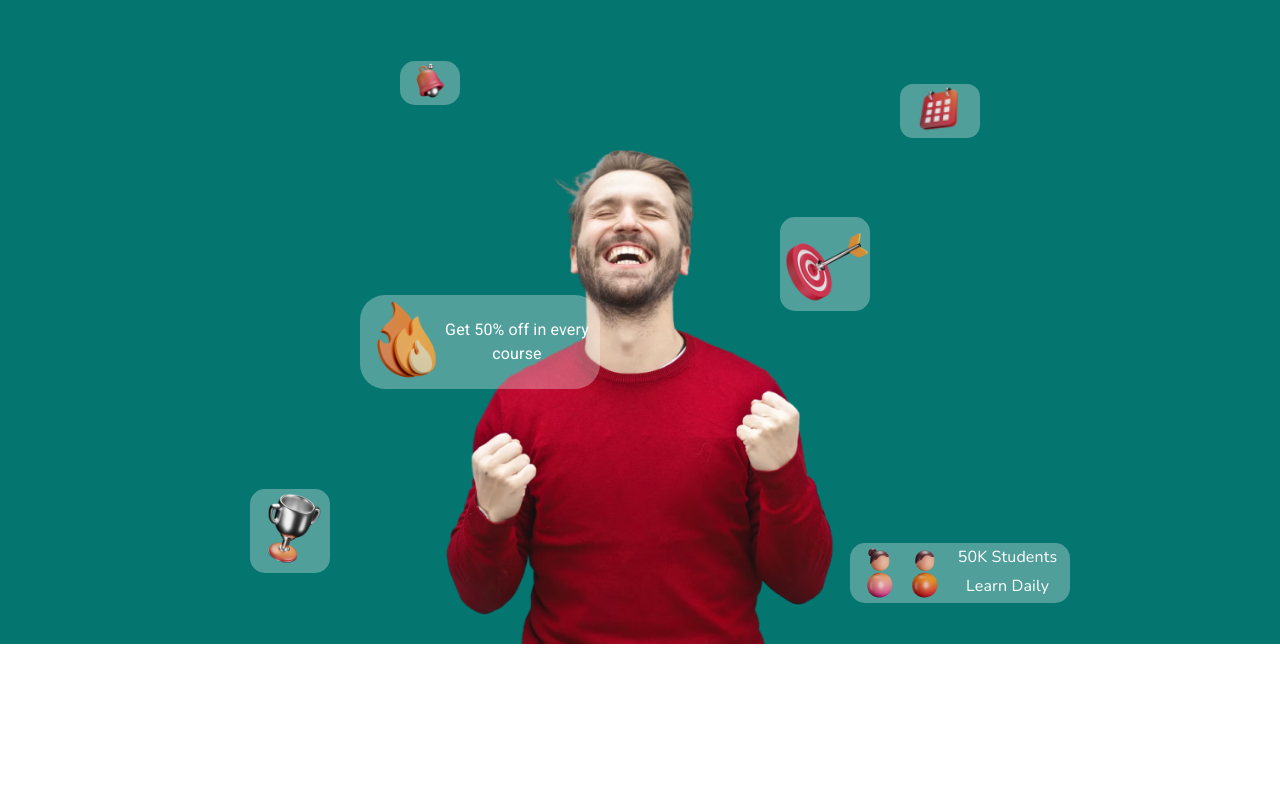
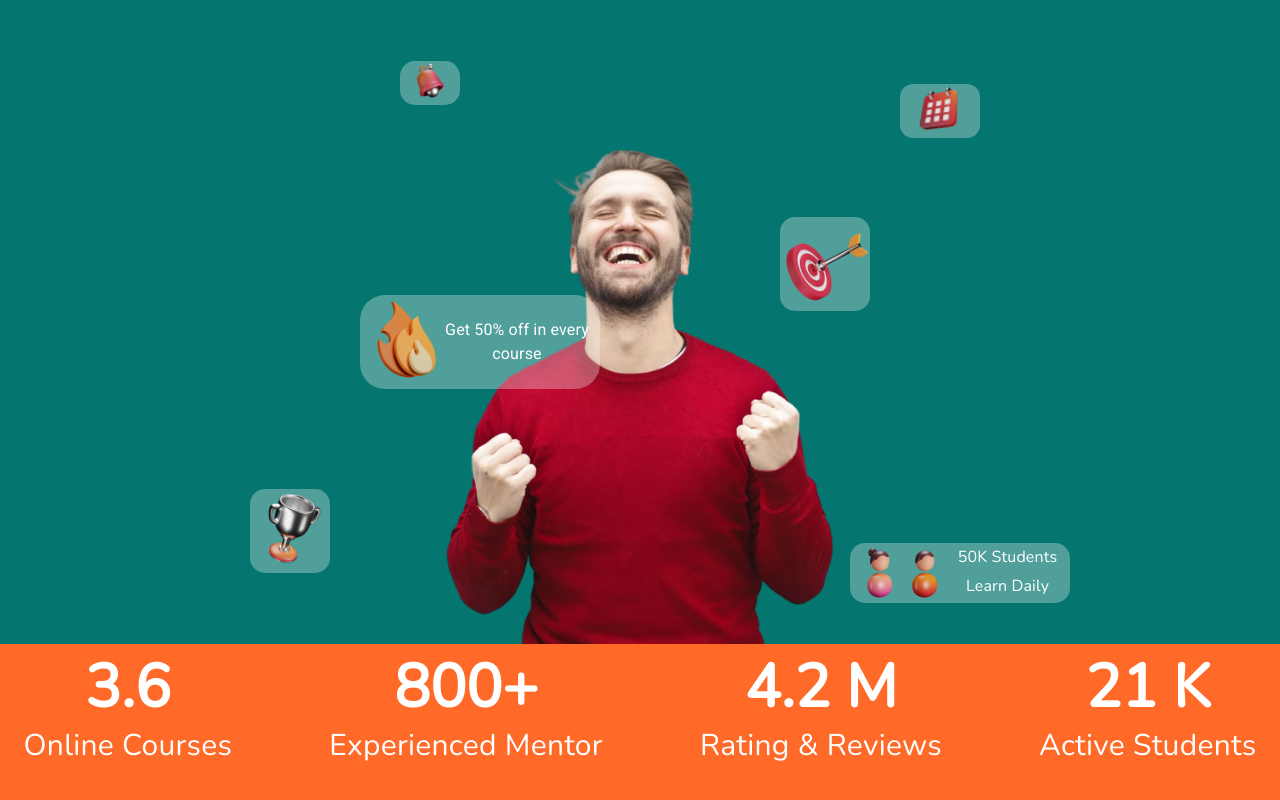
Before and after one commit to aladino24/project-akhir-HMS, a React (Create React App) app: page / in a window 1280 px wide. Shown: the part 466-1266 px from the top of the page. Before the commit the page ends 1110 px from the top, so only its background shows below. Built offline with nearby package versions, Linux system fonts and the light colour scheme.

Commit message:
membuat header bagian  informasi

```diff
--- a/src/pages/landing_page/LandingPage.tsx
+++ b/src/pages/landing_page/LandingPage.tsx
@@ -1,11 +1,13 @@
 import React from 'react'
 import Appbar from './components/appbar/Appbar'
 import Jumbotron from './components/jumbotron/jumbotron'
+import FootHeader from './components/footheader/FootHeader'
 const LandingPage = () => {
   return (
     <React.Fragment>
         <Appbar />
         <Jumbotron />
+        <FootHeader />
     </React.Fragment>
   )
 }
--- /dev/null
+++ b/src/pages/landing_page/components/footheader/FootHeader.tsx
@@ -0,0 +1,86 @@
+import React from 'react'
+import Box from '@mui/material/Box'
+import Typography from '@mui/material/Typography'
+
+
+
+const values = [
+  { rating:'3.6',
+    text: 'Online Courses'
+  },
+  { rating:'800+',
+    text: 'Experienced Mentor'
+  },
+  { rating:'4.2 M',
+    text: ' Rating 	& Reviews'
+  },
+  { rating:' 21 K',
+    text: ' Active Students'
+  }
+
+]
+
+
+
+
+const FootHeader = () => {
+  return (
+    <Box
+     sx={{
+         width: '100%',
+         height: {md:'23vh', xs:'50vh'},
+         bgcolor: '#FF6A28',
+         display: 'flex',
+         justifyContent:'space-around',
+         flexWrap:'wrap',
+         gap:{sm:'50px', xs:'80px'}
+
+     }}>
+
+
+     {values.map(v => {
+       return (
+       <>
+
+     <Box textAlign="center" sx={{height: '18vh', paddingTop:'1vh', boxSizing:'border-box'}}>
+       <Typography
+       variant='h3'
+       fontFamily='nunito'
+       fontWeight='bold'
+       color="white"
+       sx={{
+         fontSize:{md:'60px', xs:'28px'}
+       }}
+
+       >
+           {v.rating}
+
+       </Typography>
+       <Typography
+        fontFamily='nunito'
+        color="white"
+
+        fontWeight='700px'
+        sx={{
+          fontSize:{md:'30px', sm:'18px'}
+        }}
+
+       >
+           {v.text}
+       </Typography>
+     </Box>
+
+
+
+       </>
+
+       )
+     })}
+
+
+
+    </Box>
+  )
+}
+
+export default FootHeader
```
